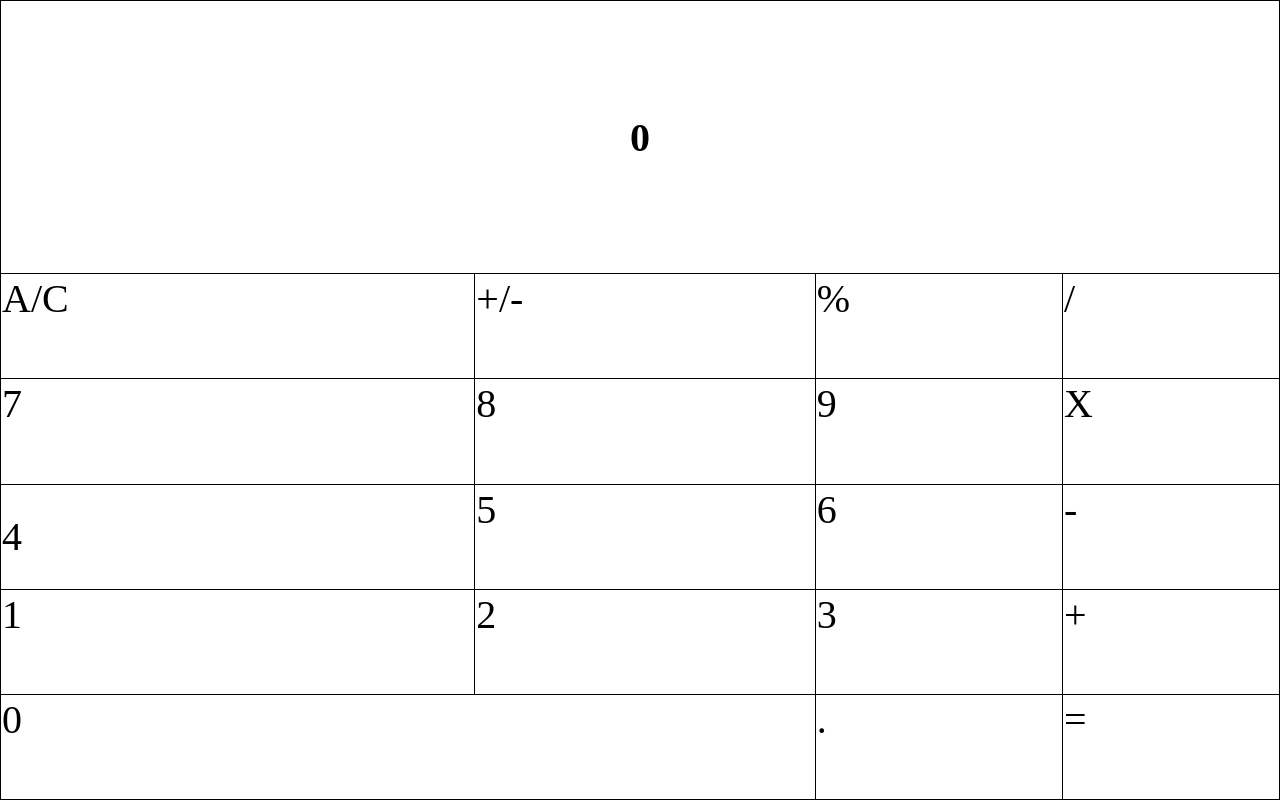
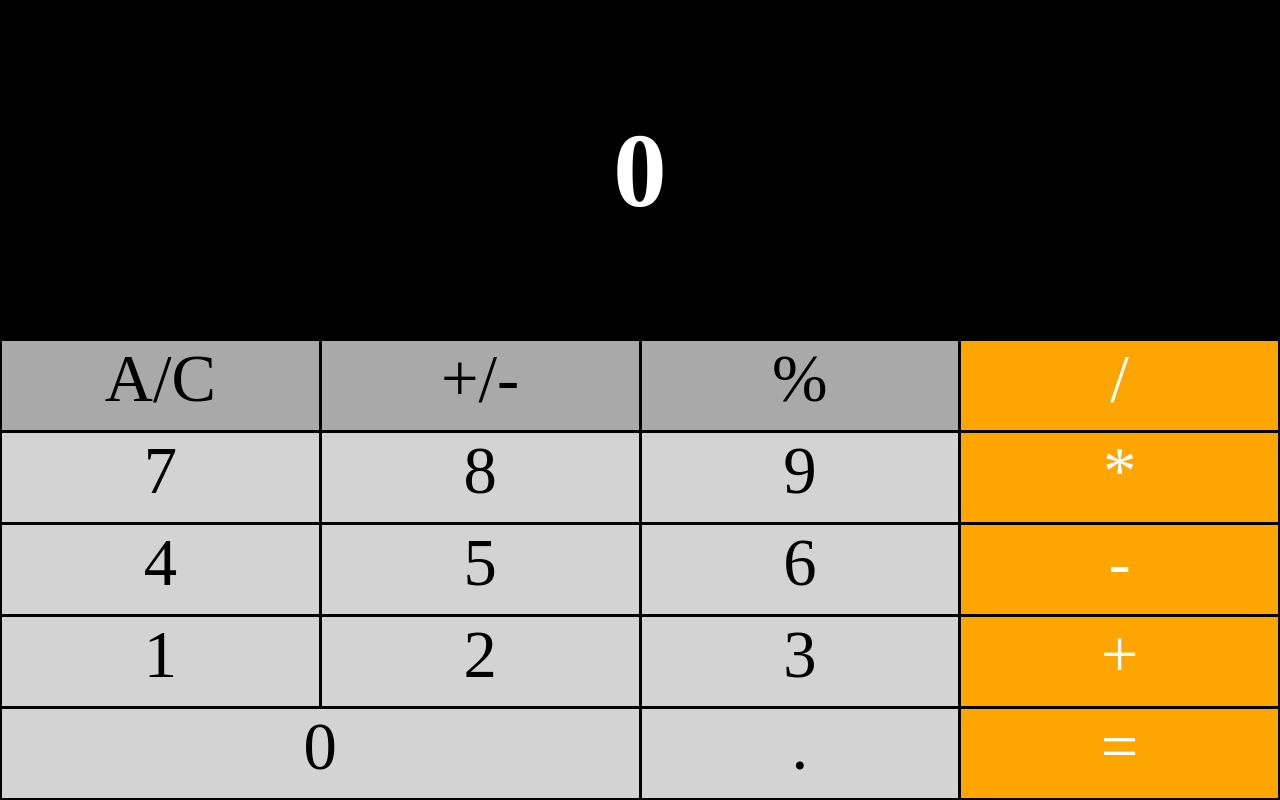
Before and after one commit to mis5k/calculator, a website: page index.html in a window 1280 px wide. Drawn offline with Linux system fonts and the light colour scheme.

Commit message:
계산기 버튼 간격, 배경, 글자크기 변경

```diff
--- a/calculator.js
+++ b/calculator.js
@@ -95,7 +95,7 @@ var Calculator = (function () {
     };
     return Calculator;
 }());
-var exp_temp = "";
+var exp_temp = "0";
 var c = new Calculator();
 function clickBtn(input) {
     exp_temp += input;
@@ -110,7 +110,7 @@ function getResult() {
 }
 function reset() {
     console.log("reset");
-    exp_temp = "";
+    exp_temp = "0";
     document.getElementById("mainExp").innerHTML = exp_temp;
 }
 //let result = c.getResult("2*3+6/2-4");
--- a/calculator.ts
+++ b/calculator.ts
@@ -93,7 +93,7 @@ class Calculator {
     }
 }
 
-let exp_temp:string = "";
+let exp_temp:string = "0";
 let c:Calculator = new Calculator();
 
 function clickBtn(input:string) {
@@ -110,7 +110,7 @@ function getResult() {
 }
 function reset() {
     console.log("reset");
-    exp_temp = "";
+    exp_temp = "0";
     document.getElementById("mainExp").innerHTML = exp_temp;
 }
 
--- a/index.html
+++ b/index.html
@@ -8,74 +8,74 @@
     </head>
     <body>
         <table class="table">
-            <tr>
-                <th class="text" colspan="4"><p id="mainExp">0</p></ted>
+            <tr class="main_exp">
+                <th class="text" colspan="4"><p id="mainExp">0</p></th>
             </tr>
             <tr>
                 <td>
-                    <div class="button" onclick="reset()">A/C</div>
+                    <div class="button bg_col_top_gray" onclick="reset()">A/C</div>
                 </td>
                 <td>
-                    <div class="button" onclick="clickBtn('')">+/-</div>
+                    <div class="button bg_col_top_gray" onclick="clickBtn('')">+/-</div>
                 </td>
                 <td>
-                    <div class="button" onclick="clickBtn('')">%</div>
+                    <div class="button bg_col_top_gray" onclick="clickBtn('')">%</div>
                 </td>
                 <td>
-                    <div class="button" onclick="clickBtn('/')">/</div>
+                    <div class="button bg_col_orange" onclick="clickBtn('/')">/</div>
                 </td>
             </tr>
             <tr>
                 <td>
-                    <div class="button" onclick="clickBtn('7')">7</div>
+                    <div class="button bg_col_gray" onclick="clickBtn('7')">7</div>
                 </td>
                 <td>
-                    <div class="button" onclick="clickBtn('8')">8</div>
+                    <div class="button bg_col_gray" onclick="clickBtn('8')">8</div>
                 </td>
                 <td>
-                    <div class="button" onclick="clickBtn('9')">9</div>
+                    <div class="button bg_col_gray" onclick="clickBtn('9')">9</div>
                 </td>
                 <td>
-                    <div class="button" onclick="clickBtn('*')">X</div>
+                    <div class="button bg_col_orange" onclick="clickBtn('*')">*</div>
                 </td>
             </tr>
             <tr>
                 <td>
-                    <divn class="button" onclick="clickBtn('4')">4</div>
+                    <div class="button bg_col_gray" onclick="clickBtn('4')">4</div>
                 </td>
                 <td>
-                    <div class="button" onclick="clickBtn('5')">5</div>
+                    <div class="button bg_col_gray" onclick="clickBtn('5')">5</div>
                 </td>
                 <td>
-                    <div class="button" onclick="clickBtn('6')">6</div>
+                    <div class="button bg_col_gray" onclick="clickBtn('6')">6</div>
                 </td>
                 <td>
-                    <div class="button" onclick="clickBtn('-')">-</div>
+                    <div class="button bg_col_orange" onclick="clickBtn('-')">-</div>
                 </td>
             </tr>
             <tr>
                 <td>
-                    <div class="button" onclick="clickBtn('1')">1</div>
+                    <div class="button bg_col_gray" onclick="clickBtn('1')">1</div>
                 </td>
                 <td>
-                    <div class="button" onclick="clickBtn('2')">2</div>
+                    <div class="button bg_col_gray" onclick="clickBtn('2')">2</div>
                 </td>
                 <td>
-                    <div class="button" onclick="clickBtn('3')">3</div>
+                    <div class="button bg_col_gray" onclick="clickBtn('3')">3</div>
                 </td>
                 <td>
-                    <div class="button" onclick="clickBtn('+')">+</div>
+                    <div class="button bg_col_orange" onclick="clickBtn('+')">+</div>
                 </td>
             </tr>
             <tr>
                 <td colspan="2">
-                    <div class="button" onclick="clickBtn('0')">0</divn>
+                    <div class="button bg_col_gray" onclick="clickBtn('0')">0</divn>
                 </td>
                 <td>
-                    <div class="button" onclick="clickBtn('.')">.</div>
+                    <div class="button bg_col_gray" onclick="clickBtn('.')">.</div>
                 </td>
                 <td>
-                    <div class="button" onclick="getResult()">=</div>
+                    <div class="button bg_col_orange" onclick="getResult()">=</div>
                 </td>
             </tr>
         </table>
--- a/styles.css
+++ b/styles.css
@@ -8,17 +8,36 @@ body {
     border-collapse: collapse;
     width: 100%;
     height: 100%;
-    margin: 0px
+    margin: 0px;
+    background-color: black;
+}
+.table .main_exp {
+    height: 30%;
+    color: white;
+    background-color: black;
+}
+.table .main_exp th p {
+    font-size: 80pt;
 }
 .table th, .table td {
     border: 1px solid black;
-}
-.text {
-      font-size: 30pt;
+    table-layout: fixed;
+    width: 25%;
 }
 .button {
     width: 100%;
     height: 100%;
     background: white;
-    font-size: 30pt;
+    text-align: center;
+    font-size: 50pt;
 }
+.bg_col_top_gray {
+   background-color: darkgray
+}
+.bg_col_gray {
+   background: lightgray;
+}
+.bg_col_orange {
+   background: orange;
+   color: white;
+}
```
